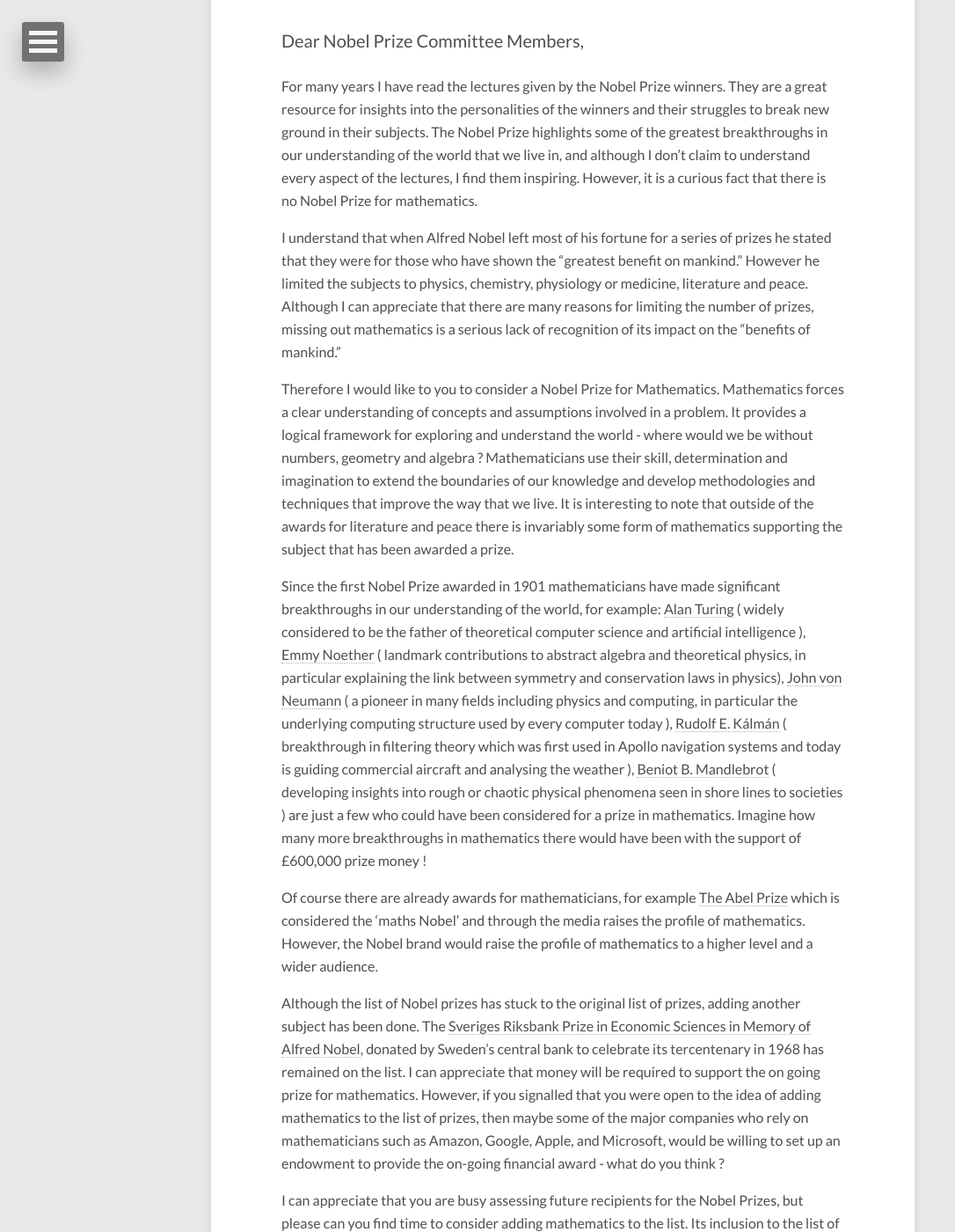
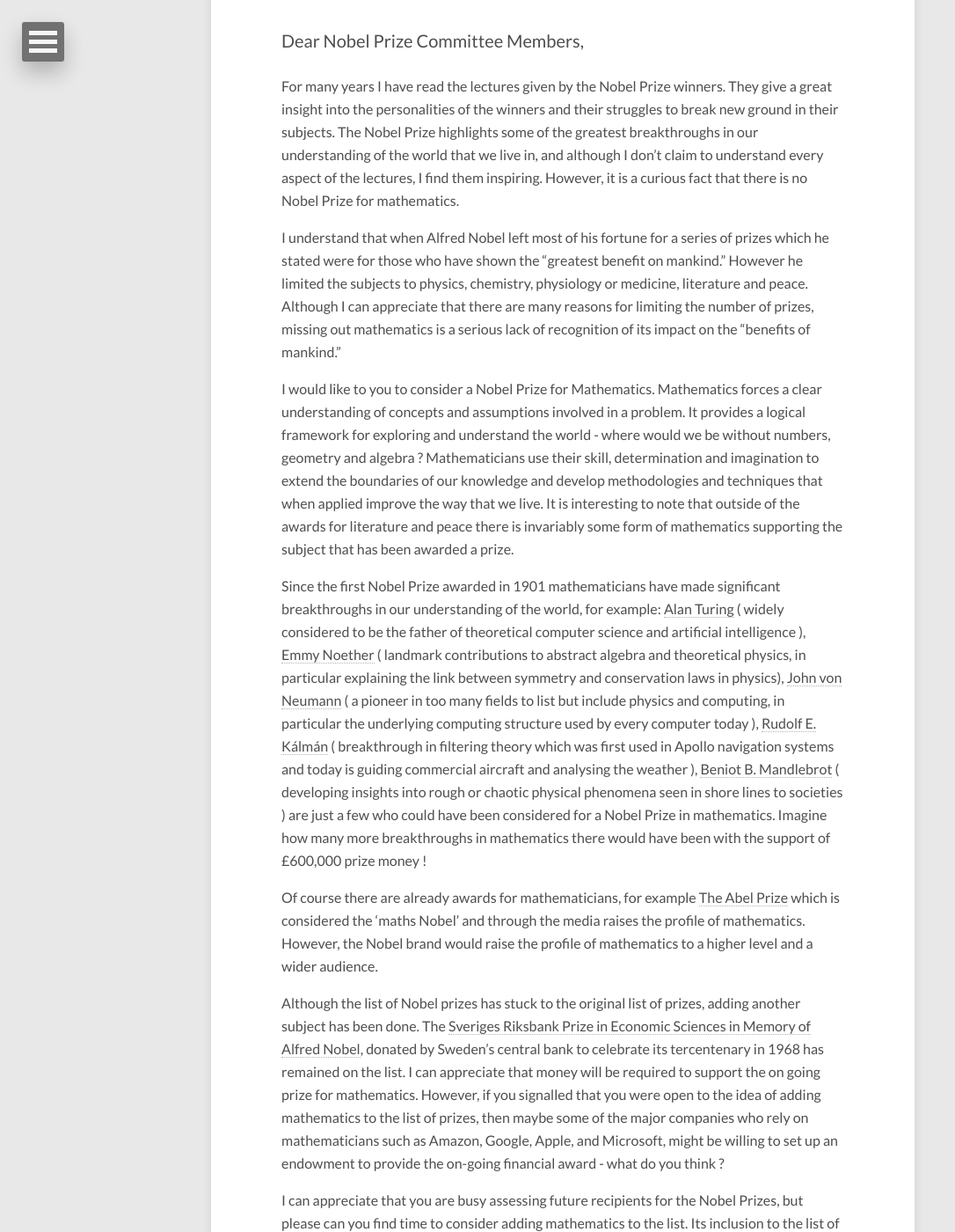
Before and after one commit to dtinblack/dtinblack.github.io, a Jekyll site: the page built from _posts/2016-06-26-nobel-prize-mathematics.md, in a window 1280 px wide and 1400 px high, scrolled down 263 px. Shown: the whole window at 88% size, without its empty margins (0-1086 px from the left). Built offline with Jekyll 4.4.1, drawn with Linux system fonts in a browser that asks for light colours; nearby versions of some CDN libraries.

Commit message:
improved sentences

```diff
--- a/_posts/2016-06-26-nobel-prize-mathematics.md
+++ b/_posts/2016-06-26-nobel-prize-mathematics.md
@@ -10,29 +10,24 @@ tags: [Mathematics, Nobel Prize]
 Dear Nobel Prize Committee Members,
 </p>
 
-For many years I have read the lectures given by the Nobel Prize winners. They are a great
-resource for insights into the personalities of the winners and their struggles to break new ground in their subjects. The Nobel Prize highlights some of the greatest breakthroughs in our understanding of the world that we live in, and although I don’t claim to understand every aspect of the lectures, I find them inspiring. However, it is a curious fact that there is no Nobel Prize for mathematics.
+For many years I have read the lectures given by the Nobel Prize winners. They give  a great insight into the personalities of the winners and their struggles to break new ground in their subjects. The Nobel Prize highlights some of the greatest breakthroughs in our understanding of the world that we live in, and although I don’t claim to understand every aspect of the lectures, I find them inspiring. However, it is a curious fact that there is no Nobel Prize for mathematics.
 
 I understand that when Alfred Nobel left most of his fortune for a series of prizes
-he stated that they were for those who have shown the "greatest benefit on mankind." However
-he limited the subjects to physics, chemistry, physiology or medicine, literature and peace.
-Although I can appreciate that there are many reasons for limiting the number of prizes,
-missing out mathematics is a serious lack of recognition of its impact on the “benefits
-of mankind.”
+which he stated were for those who have shown the "greatest benefit on mankind." However he limited the subjects to physics, chemistry, physiology or medicine, literature and peace.  Although I can appreciate that there are many reasons for limiting the number of prizes, missing out mathematics is a serious lack of recognition of its impact on the “benefits of mankind.”
 
-Therefore I would like to you to consider a Nobel Prize for Mathematics. Mathematics forces
-a clear understanding of concepts and assumptions involved in a problem. It provides a logical framework for exploring and understand the world - where would we be without numbers, geometry and algebra ? Mathematicians use their skill, determination and imagination to extend the boundaries of our knowledge and develop methodologies and techniques that improve the way that we live. It is interesting to note that outside of the awards for literature and peace there is invariably some form of mathematics supporting the subject that has been awarded a prize.
+I would like to you to consider a Nobel Prize for Mathematics. Mathematics forces
+a clear understanding of concepts and assumptions involved in a problem. It provides a logical framework for exploring and understand the world - where would we be without numbers, geometry and algebra ? Mathematicians use their skill, determination and imagination to extend the boundaries of our knowledge and develop methodologies and techniques that when applied improve the way that we live. It is interesting to note that outside of the awards for literature and peace there is invariably some form of mathematics supporting the subject that has been awarded a prize.
 
-Since the first Nobel Prize awarded in 1901 mathematicians have made significant breakthroughs in our understanding of the world, for example: [Alan Turing](https://en.wikipedia.org/wiki/Alan_Turing) ( widely considered to be the father of theoretical computer science and artificial intelligence ), [Emmy Noether](https://en.wikipedia.org/wiki/Emmy_Noether) ( landmark contributions to abstract algebra and theoretical physics, in particular explaining the link between symmetry and conservation laws in physics), [John von Neumann](https://en.wikipedia.org/wiki/John_von_Neumann) ( a pioneer in many fields including physics and computing, in particular the underlying computing structure used by every computer today ), [Rudolf E. Kálmán](https://en.wikipedia.org/wiki/Rudolf_E._K%C3%A1lm%C3%A1n) ( breakthrough in filtering theory which was first used in Apollo navigation systems and today is guiding commercial aircraft and analysing the weather ), [Beniot B. Mandlebrot](https://en.wikipedia.org/wiki/Benoit_Mandelbrot) ( developing insights
+Since the first Nobel Prize awarded in 1901 mathematicians have made significant breakthroughs in our understanding of the world, for example: [Alan Turing](https://en.wikipedia.org/wiki/Alan_Turing) ( widely considered to be the father of theoretical computer science and artificial intelligence ), [Emmy Noether](https://en.wikipedia.org/wiki/Emmy_Noether) ( landmark contributions to abstract algebra and theoretical physics, in particular explaining the link between symmetry and conservation laws in physics), [John von Neumann](https://en.wikipedia.org/wiki/John_von_Neumann) ( a pioneer in too many fields to list but include physics and computing, in particular the underlying computing structure used by every computer today ), [Rudolf E. Kálmán](https://en.wikipedia.org/wiki/Rudolf_E._K%C3%A1lm%C3%A1n) ( breakthrough in filtering theory which was first used in Apollo navigation systems and today is guiding commercial aircraft and analysing the weather ), [Beniot B. Mandlebrot](https://en.wikipedia.org/wiki/Benoit_Mandelbrot) ( developing insights
 into rough or chaotic physical phenomena seen in shore lines to societies )
-are just a few who could have been considered for a prize in mathematics. Imagine how many more breakthroughs in mathematics there would have been with the support of £600,000 prize money !
+are just a few who could have been considered for a Nobel Prize in mathematics. Imagine how many more breakthroughs in mathematics there would have been with the support of £600,000 prize money !
 
 Of course there are already awards for mathematicians, for example [The Abel Prize](http://www.abelprize.no/) which is considered the 'maths Nobel' and through the media raises the profile of mathematics. However, the Nobel brand would raise the profile of mathematics to a higher level and a wider audience.
 
 Although the list of Nobel prizes has stuck to the original list of prizes, adding another subject has been done. The [Sveriges Riksbank Prize in Economic Sciences in Memory of Alfred Nobel](https://www.nobelprize.org/nobel_prizes/economic-sciences/), donated by Sweden's central bank to
 celebrate its tercentenary in 1968 has remained on the list. I can appreciate that money
 will be required to support the on going prize for mathematics. However, if you signalled
-that you were open to the idea of adding mathematics to the list of prizes, then maybe some of the major companies who rely on mathematicians such as Amazon, Google, Apple, and Microsoft, would be willing to set up an endowment to provide the on-going
+that you were open to the idea of adding mathematics to the list of prizes, then maybe some of the major companies who rely on mathematicians such as Amazon, Google, Apple, and Microsoft, might be willing to set up an endowment to provide the on-going
 financial award - what do you think ?
 
 I can appreciate that you are busy assessing future recipients for the Nobel Prizes, but please
```
Also changed, not shown: _posts/2017-09-26-discovery-to-medication.md (+1 -1 lines).
